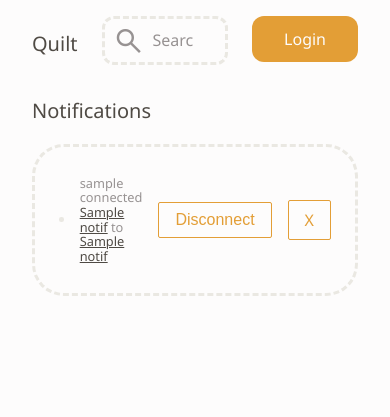
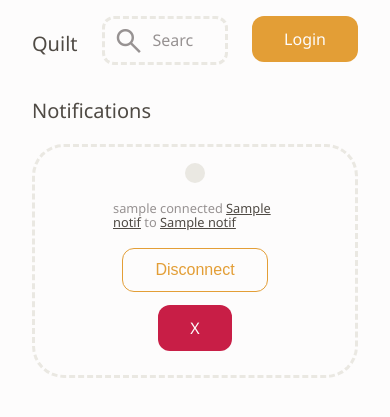
Before and after one commit to CSCI-5117-F26/developing-the-interactive-web-project-1-group-5, a Flask app: template src/developing_the_interactive_web_project_1_group_5/templates/notifications.html in a window 390 px wide. Shown: the top 417 px of the page. Run offline with Flask 3, Linux system fonts and the light colour scheme; the template is opened without the code that fills it: most values are stand-ins (such as "Sample title", 1, 10 or a date in 2020); some libraries are stand-ins or nearby versions; some web fonts are replaced.

Commit message:
FINAL CSS AND RESPONSIVENESS CHECK

```diff
--- a/src/developing_the_interactive_web_project_1_group_5/static/css/style.css
+++ b/src/developing_the_interactive_web_project_1_group_5/static/css/style.css
@@ -8,6 +8,7 @@
   --accent-color: #e39e36;
   --accent-color2: #c37f2d;
   --warning-color: #c81e46;
+  --warning-dark-color: #94102e;
 }
 
 * {
@@ -259,7 +260,7 @@ nav {
 }
 
 #close-overlay {
-  color: grey;
+  color: var(--accent-color);
   background-color: var(--background-color);
 }
 
@@ -633,6 +634,12 @@ nav {
   border: none;
 }
 
+.pure-button-warning:hover {
+  background-color: var(--warning-dark-color);
+  color: var(--background-color);
+}
+
+
 #add-node {
   display: flex;
   position: relative;
@@ -821,4 +828,18 @@ nav {
   .l-box {
     margin: 0;
   }
+
+  .notif-content {
+    padding: 1rem;
+    flex-direction: column;
+    gap: 5px;
+  }
+
+  .button-container {
+    flex-direction: column;
+  }
+
+  .button-container .profile-buttons {
+    margin: 0.5rem 0;
+  }
 }
--- a/src/developing_the_interactive_web_project_1_group_5/templates/notifications.html
+++ b/src/developing_the_interactive_web_project_1_group_5/templates/notifications.html
@@ -58,14 +58,14 @@
         </div>
         <div class="pure-u-1-8 disconnect-button">
             {% if not notif.deleted %}
-            <button class="pure-button"
+            <button class="pure-button profile-buttons"
                 onclick="deleteConnection({{notif.usernode}}, {{notif.connectingnode}})">Disconnect</button>
             {% endif %}
         </div>
         <div class="pure-u-1-8 notif-close">
             <form action="{{ url_for('delete_notif', notif_id= notif.notifid)}}" method="post">
                 <input type="hidden" name="csrf_token" value="{{ csrf_token() }}">
-                <button type="submit" class="pure-button">X</button>
+                <button type="submit" class="pure-button pure-button-warning profile-buttons">X</button>
             </form>
         </div>
     </div>
```
